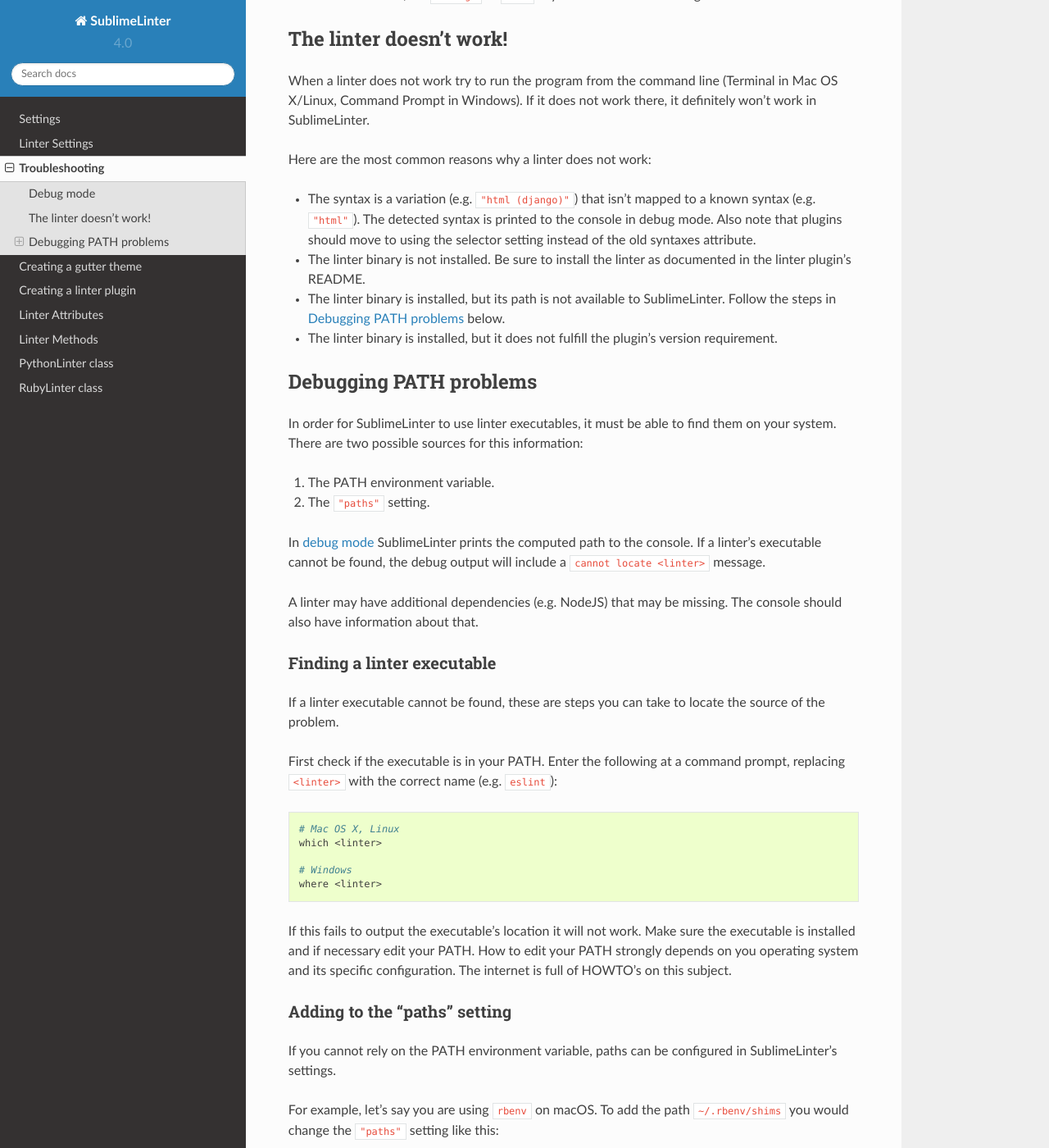
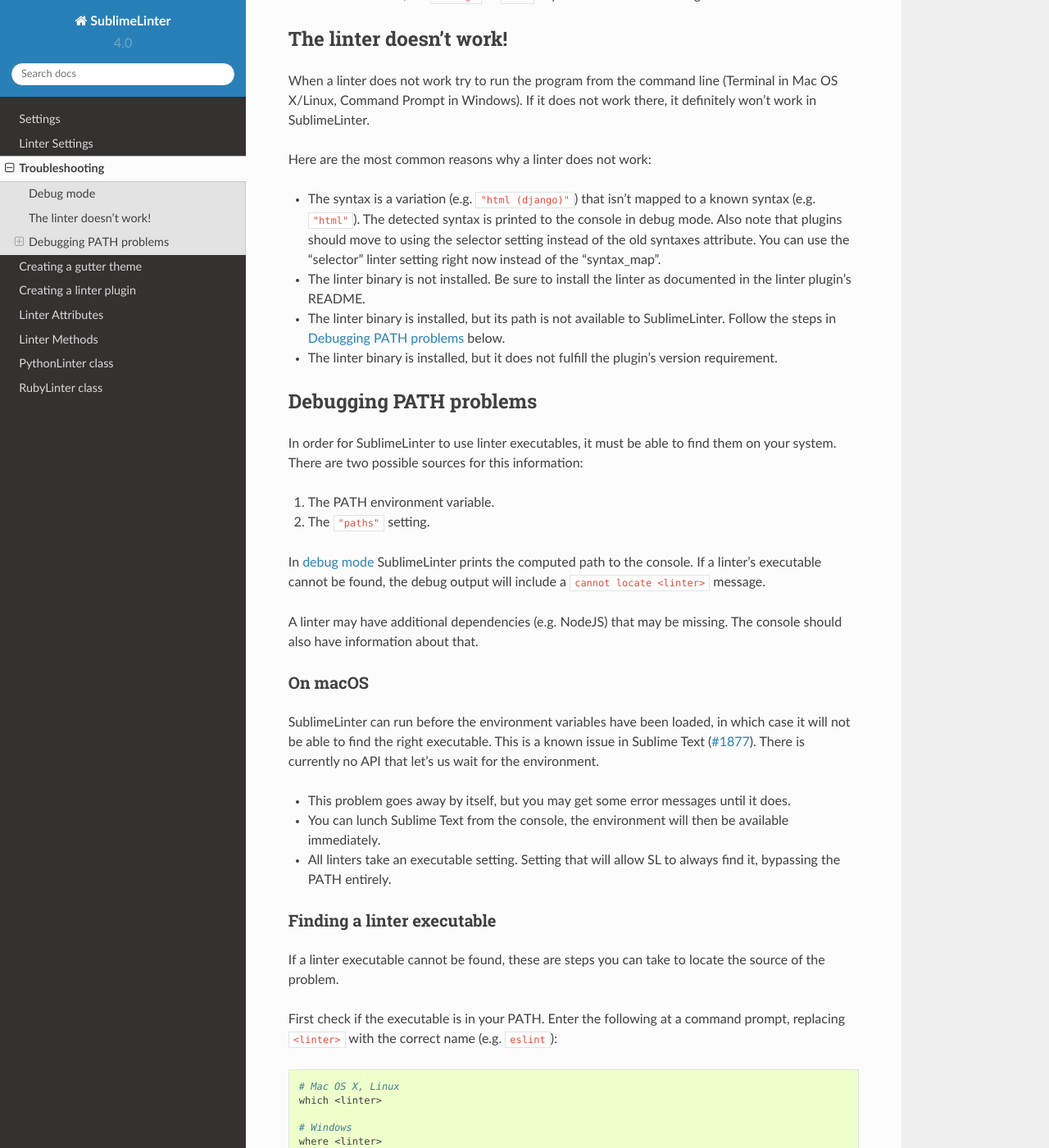
Before and after one commit to SublimeLinter/SublimeLinter, a Sphinx documentation site: the page built from docs/troubleshooting.rst, in a window 1280 px wide and 1400 px high, scrolled down 306 px. Shown: the whole window at 82% size. Built offline with Sphinx 7.4.7 and the Read the Docs theme 2.0.0, drawn with Linux system fonts in a browser that asks for light colours.

Commit message:
add macOS specific notes about path issues

```diff
--- a/docs/troubleshooting.rst
+++ b/docs/troubleshooting.rst
@@ -21,8 +21,10 @@
 
 - The syntax is a variation (e.g. ``"html (django)"``) that isn't mapped
   to a known syntax (e.g. ``"html"``). The detected syntax is printed to the
-  console in debug mode. Also note that plugins should move to using the
-  selector setting instead of the old syntaxes attribute.
+  console in debug mode.
+  Also note that plugins should move to using the selector setting
+  instead of the old syntaxes attribute. You can use the "selector" linter
+  setting right now instead of the "syntax_map".
 
 - The linter binary is not installed.
   Be sure to install the linter as documented in the linter plugin’s README.
@@ -50,6 +52,18 @@
 
 A linter may have additional dependencies (e.g. NodeJS) that may be missing.
 The console should also have information about that.
+
+On macOS
+~~~~~~~~
+
+SublimeLinter can run before the environment variables have been loaded,
+in which case it will not be able to find the right executable.
+This is a known issue in Sublime Text (`#1877 <https://github.com/SublimeTextIssues/Core/issues/1877>`_).
+There is currently no API that let's us wait for the environment.
+
+- This problem goes away by itself, but you may get some error messages until it does.
+- You can lunch Sublime Text from the console, the environment will then be available immediately.
+- All linters take an executable setting. Setting that will allow SL to always find it, bypassing the PATH entirely.
 
 
 Finding a linter executable
```
